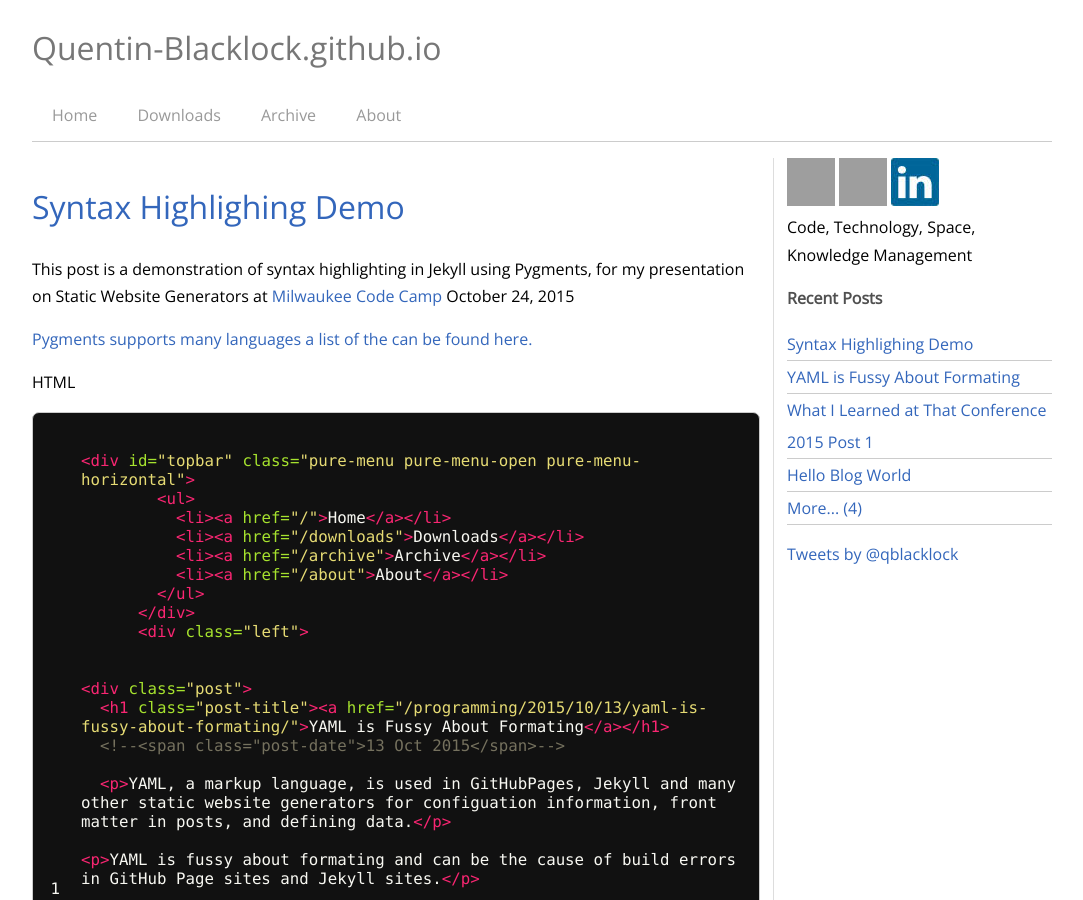
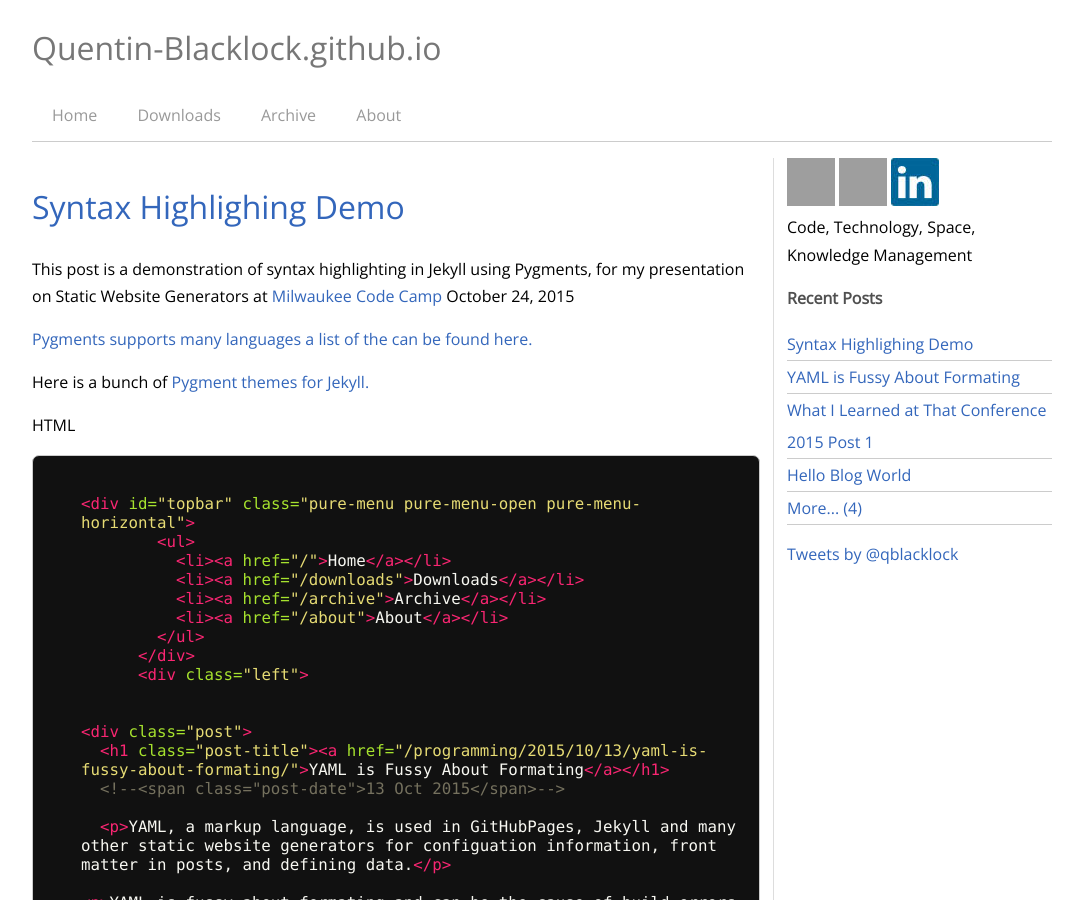
Before and after one commit to quentin-blacklock/quentin-blacklock.github.io, a Jekyll site: the page built from _posts/2015-10-22-syntax-highlighting-demo.md, in a window 1280 px wide and 900 px high. Shown: the whole window, without its empty margins (98-1181 px from the left). Built offline with Jekyll 4.4.1, drawn with Linux system fonts in a browser that asks for light colours; nearby versions of some CDN libraries; Markdown is read by kramdown in place of the engine named in the settings; comment, search, counter and statistics services are not loaded; grey boxes are pictures that could not be loaded.

Commit message:
Added Link to Pygment Thenes

```diff
--- a/_posts/2015-10-22-syntax-highlighting-demo.md
+++ b/_posts/2015-10-22-syntax-highlighting-demo.md
@@ -10,6 +10,7 @@
 
 [Pygments supports many languages a list of the can be found here.](http://haisum.github.io/2014/11/07/jekyll-pygments-supported-highlighters)
 
+Here is a bunch of [Pygment themes for Jekyll.](http://jwarby.github.io/jekyll-pygments-themes/languages/javascript.html)
 
 HTML
 {% highlight html linenos %}
```
